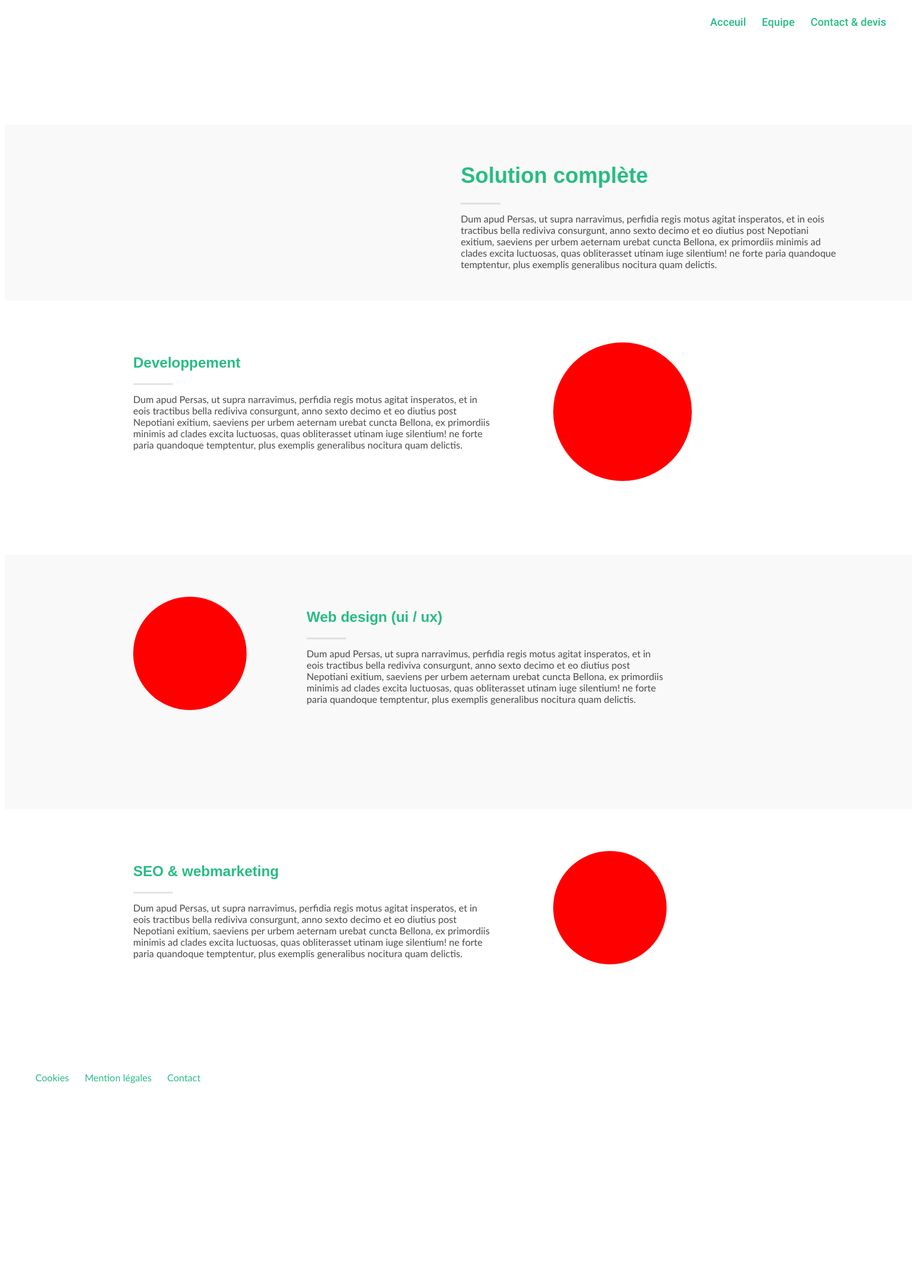
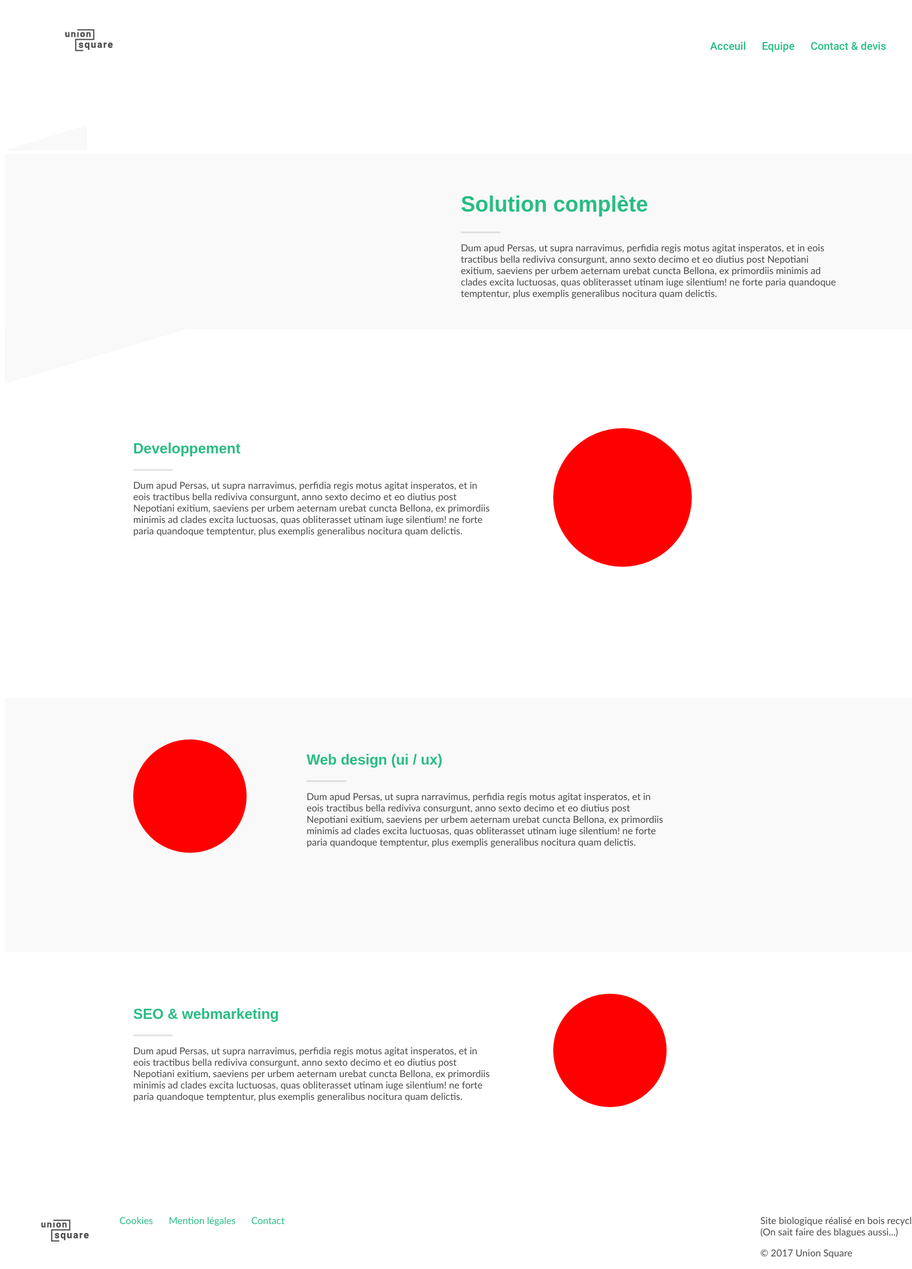
Before and after one commit to union-square/UnionSquareWebsite, a PHP site: page / in a window 1520 px wide; the page is wider, and only the part inside the window is pictured. Shown: that part at 60% size. Before the commit the page ends 1806 px from the top of that part, so only its background shows below. Run offline with PHP 8.4, Linux system fonts and the light colour scheme; some libraries are stand-ins or nearby versions; some web fonts are replaced.

Commit message:
séparation footer, index, header et Mise à jour Formulaire

```diff
--- a/css/stylesheet.css
+++ b/css/stylesheet.css
@@ -30,13 +30,23 @@ header{
 	height: 200px;
 }
 
+#mainLogo{
+	float: left;
+	margin-top: 40px;
+	margin-left: 100px;
+	height: 40px;
+	width: 80px;
+	background-image:url('../img/logo.png');
+	background-repeat: no-repeat;
+}
+
 nav#mainMenu{
-	display: flex;
 	float: right;
 	font-family: RobotoMedium;
 	font-size: 18px;
 	color: #28BC83;
 	letter-spacing: 0;
+	margin-top: 40px;
 	margin-right: 40px;
 }
 
@@ -137,6 +147,7 @@ h2{
 	margin-left: 100px;
 }
 
+<<<<<<< HEAD
 
 /*partie du concernant le formulaire de contact*/
 
@@ -190,3 +201,28 @@ textarea{
 .messageForm img{
 	padding-top: 5px;
 }
+=======
+footer{
+	width: 100%;
+	border-top: 3px solid #979797;
+	display: inline-flex;
+}
+
+.logoBot{
+	margin-top: 22px;
+	margin-left: 60px;
+	float: left;
+	height: 40px;
+	width: 80px;
+	background-image:url('../img/logo.png');
+	background-repeat: no-repeat;
+}
+
+#menuBot{
+	float: left;
+}
+
+#sign{
+	float: right;
+}
+>>>>>>> 81d8607b2d2589e3967e45f9ac32c543af2bee05
--- /dev/null
+++ b/incl/footer.php
@@ -0,0 +1,31 @@
+</main>
+  <footer>
+    <div class="logoBot"></div>
+      <nav id="menuBot">
+      <ul>
+          <li><a href="#">Cookies</a></li>
+          <li><a href="#">Mention légales</a></li>
+          <li><a href="#">Contact</a></li>
+      </ul>
+      </nav>
+    <div id="sign">
+      <p>
+        Site biologique réalisé en bois recyclé<br>
+        (On sait faire des blagues aussi...)
+      </p>
+      <p>
+        &copy;
+        <?php
+        $copyYear = 2017; // Set your website start date
+        $curYear = date('Y'); // Keeps the second year updated
+
+        echo $copyYear . (($copyYear != $curYear) ? '-' . $curYear : '');
+        ?>
+      Union Square
+    </p>
+    </div>
+  </footer>
+
+    <script type="text/javascript" src="js/script.js"></script>
+  </body>
+</html>
--- /dev/null
+++ b/incl/header.php
@@ -0,0 +1,23 @@
+<!DOCTYPE html>
+<html lang="en">
+  <head>
+	<title>Union Square</title>
+	<meta charset="UTF-8">
+    <link type="text/css" rel="stylesheet" href="css/stylesheet.css"/>
+    <script src="https://ajax.googleapis.com/ajax/libs/jquery/3.2.1/jquery.min.js"></script>
+    <meta name="viewport" content="width=device-width, initial-scale=1.0"/>
+  </head>
+  <body>
+  	<header>
+  		<div id="mainLogo"></div>
+  		<nav id="mainMenu">
+  			<ul>
+  				<li><a href="#">Acceuil</a></li>
+  				<li><a href="#">Equipe</a></li>
+  				<li><a href="#">Contact & devis</a></li>
+  			</ul>
+  		</nav>
+  	</header>
+  	<svg id="svgTop" height="43" width="100%">
+        <polygon points="0,43 137,43 137,0" style="fill:rgba(216,216,216,0.15)" />
+    </svg>
--- a/index.html
+++ b/index.php
@@ -1,24 +1,4 @@
-<!DOCTYPE html>
-<html lang="en">
-  <head>
-	<title>Union Square</title>
-	<meta charset="UTF-8">
-    <link type="text/css" rel="stylesheet" href="css/stylesheet.css"/>
-    <script src="https://ajax.googleapis.com/ajax/libs/jquery/3.2.1/jquery.min.js"></script>
-    <meta name="viewport" content="width=device-width, initial-scale=1.0"/>
-  </head>
-  <body>
-  	<header>
-  		<div id="mainLogo"></div>
-  		<nav id="mainMenu">
-  			<ul>
-  				<li><a href="#">Acceuil</a></li>
-  				<li><a href="#">Equipe</a></li>
-  				<li><a href="#">Contact & devis</a></li>
-  			</ul>
-  		</nav>
-  	</header>
-  	<main>
+<?php require'incl/header.php' ?>
   		<div id="intro">
         <div id="introBlock">
           <h1>Solution complète</h1>
@@ -28,6 +8,9 @@
           </p>
           </div>
   		</div>
+  		<svg id="svgBl" height="90" width="300">
+        <polygon points="0,90 300,0 0,0" style="fill:rgba(216,216,216,0.15);stroke:rgba(216,216,216,0.15);stroke-width:1" />
+      </svg>
   		<div id="content">
   			<div class="exp">
           <div class="expTxtBox">
@@ -37,9 +20,11 @@
               Dum apud Persas, ut supra narravimus, perfidia regis motus agitat insperatos, et in eois tractibus bella rediviva consurgunt, anno sexto decimo et eo diutius post Nepotiani exitium, saeviens per urbem aeternam urebat cuncta Bellona, ex primordiis minimis ad clades excita luctuosas, quas obliterasset utinam iuge silentium! ne forte paria quandoque temptentur, plus exemplis generalibus nocitura quam delictis.
             </p>
           </div>
-
   			<div class="ilu" id="iluTop"></div>
   		</div>
+  		<svg height="90" width="300">
+          <polygon points="0,90 300,0 0,0" style="fill:white" />
+        </svg>
   		<div class="exp" id="expMid">
   			<div class="ilu" id="iluMid"></div>
           	<div class="expTxtBox">
@@ -61,18 +46,4 @@
   				<div class="ilu" id="iluBot"></div>
   			</div>
   		</div>
-  	</main>
-  	<footer>
-  		<div class="logoBot"></div>
-  		<nav id="menuBot">
-  			<ul>
-  				<li><a href="#">Cookies</a></li>
-  				<li><a href="#">Mention légales</a></li>
-  				<li><a href="#">Contact</a></li>
-  			</ul>
-  		</nav>
-  		<div id="sign"></div>
-  	</footer>
-  	<script type="text/javascript" src="js/script.js"></script>
-  </body>
-</html>
+<?php require 'incl/footer.php';?>
```
Also changed, not shown: incl/form.php (renamed from form.php, +12 -29 lines), img/logo.png (added), img/logo.svg (added), img/logo@2x.png (added). Lines whose indentation alone changed are shown as unchanged.
